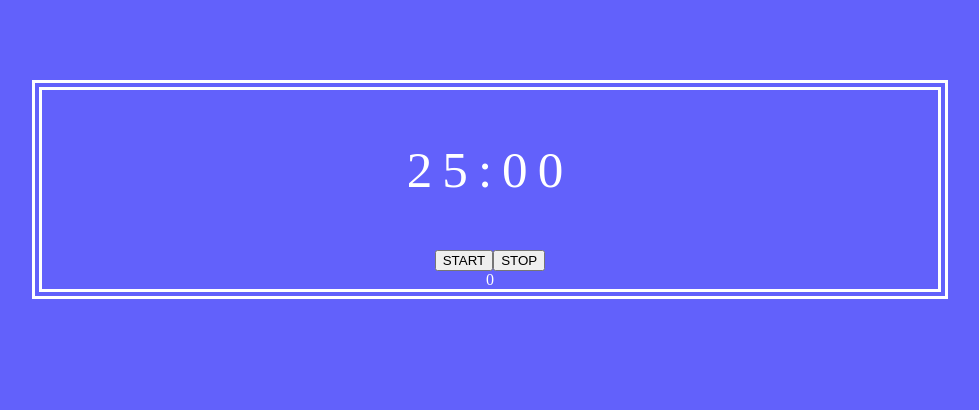
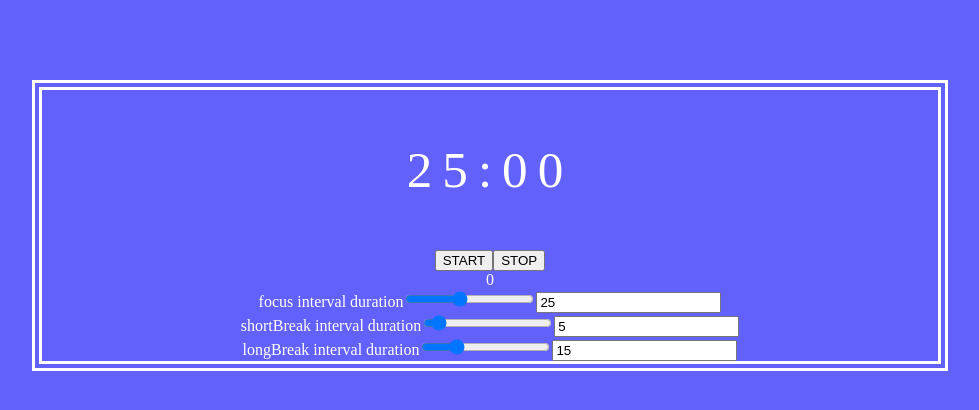
Before and after one commit to elasfarc/pomo, a React (Create React App) app: page / in a window 1280 px wide. Shown: the top 410 px of the page, without its empty margins (150-1129 px from the left). Built offline with nearby package versions, Linux system fonts and the light colour scheme; a web font is replaced by a local one.

Commit message:
Enable editing app's setting (intervals duration)
-Add useDidMountEffect custom hook -> takes a function and only calls it after first render

```diff
--- a/src/usePomodo.js
+++ b/src/components/Pomodo.js
@@ -1,5 +1,7 @@
 import React from "react";
-import { useTimer } from "./useTimer";
+import { useTimer } from "../useTimer";
+import PomodoSettings from "./PomodoSettings";
+import useDidMountEffect from "../useDidMountEffect";
 
 function formatTime(v) {
   return v.toLocaleString("en-us", { minimumIntegerDigits: 2 });
@@ -22,6 +24,11 @@ function pomodoReducer(state, action) {
           : state.completedTasks + 1,
         isBreak: !state.isBreak,
       };
+    case "changeIntervals":
+      return {
+        ...state,
+        intervals: action.payload.updatedIntervals,
+      };
 
     default:
       throw new Error("unknown pomodoReducer action type...");
@@ -35,22 +42,23 @@ const Pomodo = ({ t1 = 25, t2 = 5, t3 = 15 }) => {
     intervals: { focus: t1, shortBreak: t2, longBreak: t3 },
   };
   const [settings, dispatch] = React.useReducer(pomodoReducer, pomodoSettings);
+  const { intervals, completedTasks, isBreak } = settings;
 
-  const { intervals, completedTasks, isBreak } = settings;
   const {
     state: { duration, isRunning, isDone },
     operate,
     restart,
     setDuration,
   } = useTimer({ duration: intervals.focus });
-  const minutes = pipe(extractMinutes, formatTime);
-  const seconds = pipe(extractSeconds, formatTime);
+
+  useDidMountEffect(
+    React.useCallback(() => {
+      if (isDone) dispatch({ type: "changeMood" });
+    }, [isDone])
+  );
 
   React.useEffect(() => {
-    if (isDone) dispatch({ type: "changeMood" });
-  }, [isDone]);
-  React.useEffect(() => {
-    console.log(":(((((( :* :((((((");
+    if (!isDone) return;
     setDuration(
       !isBreak
         ? intervals.focus
@@ -64,8 +72,16 @@ const Pomodo = ({ t1 = 25, t2 = 5, t3 = 15 }) => {
     intervals.longBreak,
     intervals.shortBreak,
     isBreak,
+    isDone,
     setDuration,
   ]);
+
+  const minutes = pipe(extractMinutes, formatTime);
+  const seconds = pipe(extractSeconds, formatTime);
+
+  const changeIntervals = React.useCallback((updatedIntervals) => {
+    dispatch({ type: "changeIntervals", payload: { updatedIntervals } });
+  }, []);
 
   return (
     <div className="container txt-center border-white">
@@ -79,6 +95,7 @@ const Pomodo = ({ t1 = 25, t2 = 5, t3 = 15 }) => {
         <button onClick={restart}>STOP</button>
       </div>
       <div>{completedTasks}</div>
+      <PomodoSettings intervals={intervals} onSubmit={changeIntervals} />
     </div>
   );
 };
--- /dev/null
+++ b/src/components/PomodoSettings.js
@@ -0,0 +1,44 @@
+import React from "react";
+export default function PomodoSettings({ intervals, onSubmit }) {
+  const [formState, setFormState] = React.useState(intervals);
+  console.log(
+    "🚀 ~ file: PomodoSettings.js ~ line 4 ~ PomodoSettings ~ formState",
+    formState
+  );
+  const handleChange = (e) => {
+    setFormState((formState) => ({
+      ...formState,
+      [e.target.name]: Number(e.target.value),
+    }));
+    onSubmit(formState);
+  };
+  return (
+    <div className="pomodo__settings">
+      <form>
+        {Object.entries(formState).map(([inputName, inputValue]) => (
+          <div key={inputName}>
+            <label
+              htmlFor={inputName}
+            >{` ${inputName} interval duration`}</label>
+            <input
+              id={inputName}
+              name={inputName}
+              type="range"
+              min="1"
+              max="59"
+              value={inputValue}
+              onChange={handleChange}
+            />
+            <input
+              id={inputName}
+              name={inputName}
+              type="number"
+              value={inputValue}
+              onChange={handleChange}
+            />
+          </div>
+        ))}
+      </form>
+    </div>
+  );
+}
--- a/src/components/Timer.js
+++ b/src/components/Timer.js
@@ -1,5 +1,5 @@
 import React from "react";
-import Pomodo from "../usePomodo";
+import Pomodo from "./Pomodo";
 
 const Timer = ({ focus, shortBreak, longBreak }) => {
   console.log("howmany/////////");
--- /dev/null
+++ b/src/useDidMountEffect.js
@@ -0,0 +1,12 @@
+import React from "react";
+
+export default function useDidMountEffect(func) {
+  const didMount = React.useRef(false);
+
+  React.useEffect(() => {
+    console.log("inside USEDIDMOUNTEFFECT 🧐 ", didMount.current);
+    if (didMount.current) {
+      func();
+    } else didMount.current = true;
+  }, [func]);
+}
--- a/src/useTimer.js
+++ b/src/useTimer.js
@@ -35,7 +35,7 @@ const useTimer = ({ duration = 0 }) => {
   const initialState = {
     duration: durationRef.current,
     isRunning: false,
-    isDone: false,
+    isDone: true,
   };
   const [state, dispatch] = React.useReducer(timerReducer, initialState);
   const intervalRef = React.useRef();
```
